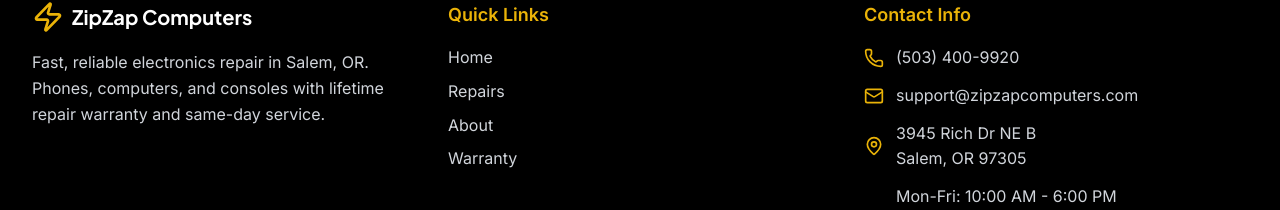
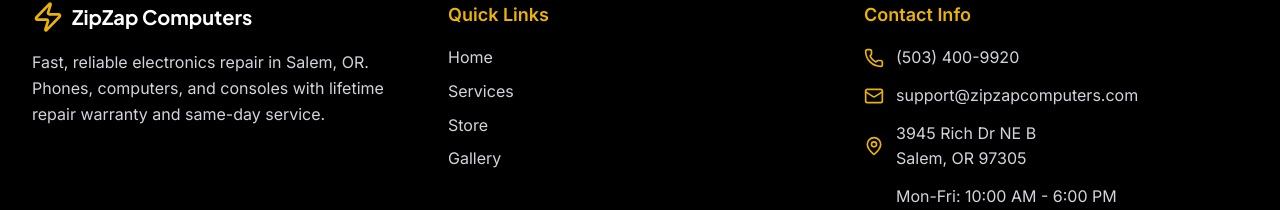
Before and after one commit to DisabledDog/zipzap-computers, a Next.js app: page / in a window 1280 px wide. Shown: the part 5212-5422 px from the top of the page. Built offline with nearby package versions, Linux system fonts and the light colour scheme; no server answers.

Commit message:
Gallery fix
🤖 Generated with [Claude Code](https://claude.ai/code)

Co-Authored-By: Claude <noreply@anthropic.com>

```diff
--- a/src/app/api/google-reviews/route.ts
+++ b/src/app/api/google-reviews/route.ts
@@ -18,8 +18,12 @@ export async function GET() {
     const data = await response.json()
 
     if (data.status === 'OK' && data.result.reviews) {
+      // Log debug info to see what Google is returning
+      console.log('Total reviews from Google:', data.result.reviews.length)
+      console.log('Review ratings:', data.result.reviews.map((r: any) => r.rating))
+
       // Filter for 5-star reviews only and return up to 6
-      const reviews = data.result.reviews
+      const fiveStarReviews = data.result.reviews
         .filter((review: any) => review.rating === 5)
         .slice(0, 6)
         .map((review: any) => ({
@@ -31,9 +35,11 @@ export async function GET() {
         profile_photo_url: review.profile_photo_url
       }))
 
+      console.log('Filtered 5-star reviews:', fiveStarReviews.length)
+
       return NextResponse.json({
         success: true,
-        reviews,
+        reviews: fiveStarReviews,
         rating: data.result.rating,
         user_ratings_total: data.result.user_ratings_total
       })
--- a/src/components/sections/GalleryGrid.tsx
+++ b/src/components/sections/GalleryGrid.tsx
@@ -21,16 +21,49 @@ export default function GalleryGrid() {
 
   const loadGalleryItems = async () => {
     try {
-      const savedGallery = localStorage.getItem('zipzap_gallery')
-      if (savedGallery && savedGallery.trim() !== '') {
-        const galleryData = JSON.parse(savedGallery)
-        setGalleryItems(galleryData)
+      // Load gallery from database (modern approach)
+      const response = await fetch('/api/gallery')
+      const result = await response.json()
+
+      if (result.success && result.data) {
+        // Transform database format to component format
+        const transformedGallery = result.data.map((item: any) => ({
+          id: item.id.toString(),
+          title: item.title,
+          description: item.description,
+          beforeImage: item.before_image_url,
+          afterImage: item.after_image_url,
+          createdAt: item.created_at
+        }))
+        setGalleryItems(transformedGallery)
       } else {
-        setGalleryItems([])
+        // No items in database - try localStorage fallback
+        try {
+          const savedGallery = localStorage.getItem('zipzap_gallery')
+          if (savedGallery && savedGallery.trim() !== '') {
+            const galleryData = JSON.parse(savedGallery)
+            setGalleryItems(galleryData)
+          } else {
+            setGalleryItems([])
+          }
+        } catch (localError) {
+          setGalleryItems([])
+        }
       }
       setLoading(false)
     } catch (error) {
-      // Failed to load gallery items - continuing with empty state
+      // Error loading from database - try localStorage fallback
+      try {
+        const savedGallery = localStorage.getItem('zipzap_gallery')
+        if (savedGallery && savedGallery.trim() !== '') {
+          const galleryData = JSON.parse(savedGallery)
+          setGalleryItems(galleryData)
+        } else {
+          setGalleryItems([])
+        }
+      } catch (localError) {
+        setGalleryItems([])
+      }
       setLoading(false)
     }
   }
--- a/src/components/ui/Footer.tsx
+++ b/src/components/ui/Footer.tsx
@@ -31,22 +31,22 @@ export default function Footer() {
                 Home
               </Link>
               <Link
-                href="/repairs"
+                href="/services"
                 className="text-gray-300 hover:text-yellow-500 transition-colors"
               >
-                Repairs
+                Services
               </Link>
               <Link
-                href="/about"
+                href="/store"
                 className="text-gray-300 hover:text-yellow-500 transition-colors"
               >
-                About
+                Store
               </Link>
               <Link
-                href="/warranty"
+                href="/gallery"
                 className="text-gray-300 hover:text-yellow-500 transition-colors"
               >
-                Warranty
+                Gallery
               </Link>
             </nav>
           </div>
```
